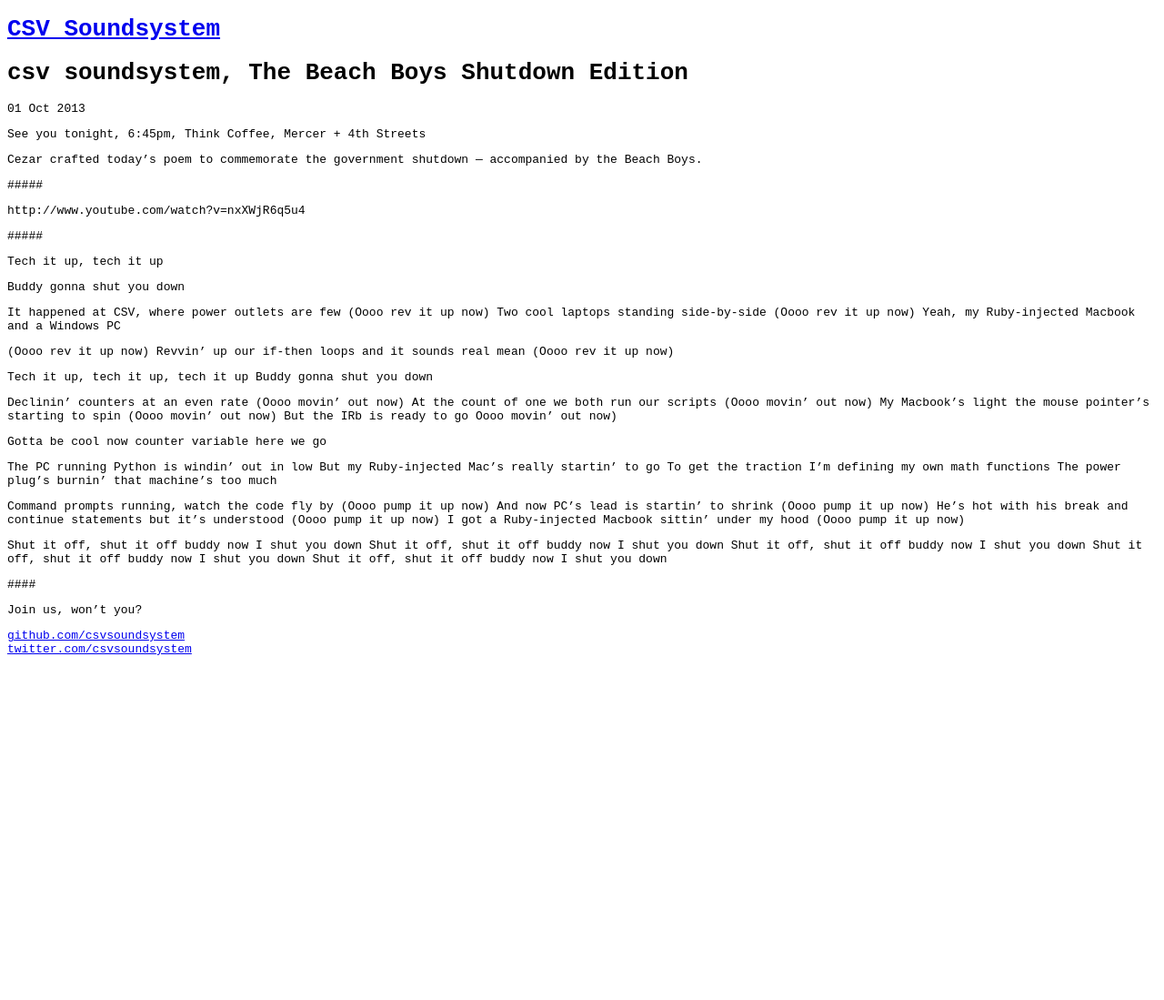
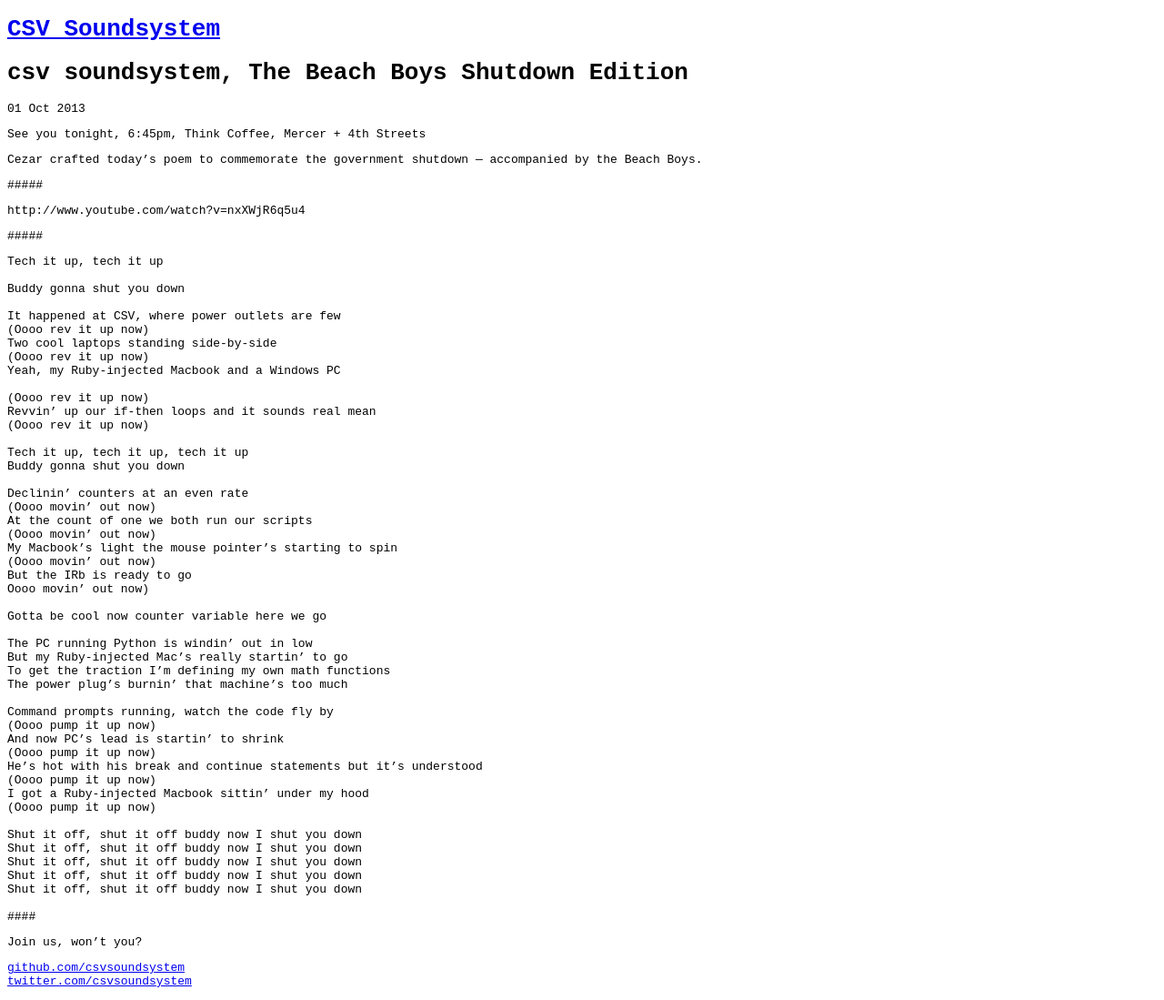
Before and after one commit to csvsoundsystem/csv.nyc, a Jekyll site: the page built from _posts/2013-10-01-csv-soundsystem-the-beach-boys-shutdown-edition.md, in a window 1280 px wide. Shown: the whole page at 91% size. Built offline with Jekyll 4.4.1, drawn with Linux system fonts in a browser that asks for light colours; Markdown is read by kramdown in place of the engine named in the settings; comment, search, counter and statistics services are not loaded; before the commit the page ends 900 px from its top, so only the background shows below that.

Commit message:
Update 2013-10-01-csv-soundsystem-the-beach-boys-shutdown-edition.md

```diff
--- a/_posts/2013-10-01-csv-soundsystem-the-beach-boys-shutdown-edition.md
+++ b/_posts/2013-10-01-csv-soundsystem-the-beach-boys-shutdown-edition.md
@@ -14,54 +14,54 @@
 
 #####
 
-Tech it up, tech it up
-
-Buddy gonna shut you down
-
-It happened at CSV, where power outlets are few
-(Oooo rev it up now)
-Two cool laptops standing side-by-side
-(Oooo rev it up now)
-Yeah, my Ruby-injected Macbook and a Windows PC
-
-(Oooo rev it up now)
-Revvin' up our if-then loops and it sounds real mean
-(Oooo rev it up now)
-
-Tech it up, tech it up, tech it up
-Buddy gonna shut you down
-
-Declinin' counters at an even rate
-(Oooo movin' out now)
-At the count of one we both run our scripts
-(Oooo movin' out now)
-My Macbook’s light the mouse pointer’s starting to spin
-(Oooo movin' out now)
-But the IRb is ready to go
-Oooo movin' out now)
-
-Gotta be cool now counter variable here we go
-
-The PC running Python is windin' out in low
-But my Ruby-injected Mac’s really startin' to go
-To get the traction I'm defining my own math functions
-The power plug’s burnin' that machine's too much
-
-Command prompts running, watch the code fly by
-(Oooo pump it up now)
-And now PC’s lead is startin' to shrink
-(Oooo pump it up now)
-He's hot with his break and continue statements but it's understood
-(Oooo pump it up now)
-I got a Ruby-injected Macbook sittin' under my hood
-(Oooo pump it up now)
-
-Shut it off, shut it off buddy now I shut you down
-Shut it off, shut it off buddy now I shut you down
-Shut it off, shut it off buddy now I shut you down
-Shut it off, shut it off buddy now I shut you down
-Shut it off, shut it off buddy now I shut you down
-
+Tech it up, tech it up<br/>
+<br/>
+Buddy gonna shut you down<br/>
+<br/>
+It happened at CSV, where power outlets are few<br/>
+(Oooo rev it up now)<br/>
+Two cool laptops standing side-by-side<br/>
+(Oooo rev it up now)<br/>
+Yeah, my Ruby-injected Macbook and a Windows PC<br/>
+<br/>
+(Oooo rev it up now)<br/>
+Revvin' up our if-then loops and it sounds real mean<br/>
+(Oooo rev it up now)<br/>
+<br/>
+Tech it up, tech it up, tech it up<br/>
+Buddy gonna shut you down<br/>
+<br/>
+Declinin' counters at an even rate<br/>
+(Oooo movin' out now)<br/>
+At the count of one we both run our scripts<br/>
+(Oooo movin' out now)<br/>
+My Macbook’s light the mouse pointer’s starting to spin<br/>
+(Oooo movin' out now)<br/>
+But the IRb is ready to go<br/>
+Oooo movin' out now)<br/>
+<br/>
+Gotta be cool now counter variable here we go<br/>
+<br/>
+The PC running Python is windin' out in low<br/>
+But my Ruby-injected Mac’s really startin' to go<br/>
+To get the traction I'm defining my own math functions<br/>
+The power plug’s burnin' that machine's too much<br/>
+<br/>
+Command prompts running, watch the code fly by<br/>
+(Oooo pump it up now)<br/>
+And now PC’s lead is startin' to shrink<br/>
+(Oooo pump it up now)<br/>
+He's hot with his break and continue statements but it's understood<br/>
+(Oooo pump it up now)<br/>
+I got a Ruby-injected Macbook sittin' under my hood<br/>
+(Oooo pump it up now)<br/>
+<br/>
+Shut it off, shut it off buddy now I shut you down<br/>
+Shut it off, shut it off buddy now I shut you down<br/>
+Shut it off, shut it off buddy now I shut you down<br/>
+Shut it off, shut it off buddy now I shut you down<br/>
+Shut it off, shut it off buddy now I shut you down <br/>
+<br/>
 ####
 
 Join us, won't you?
```
